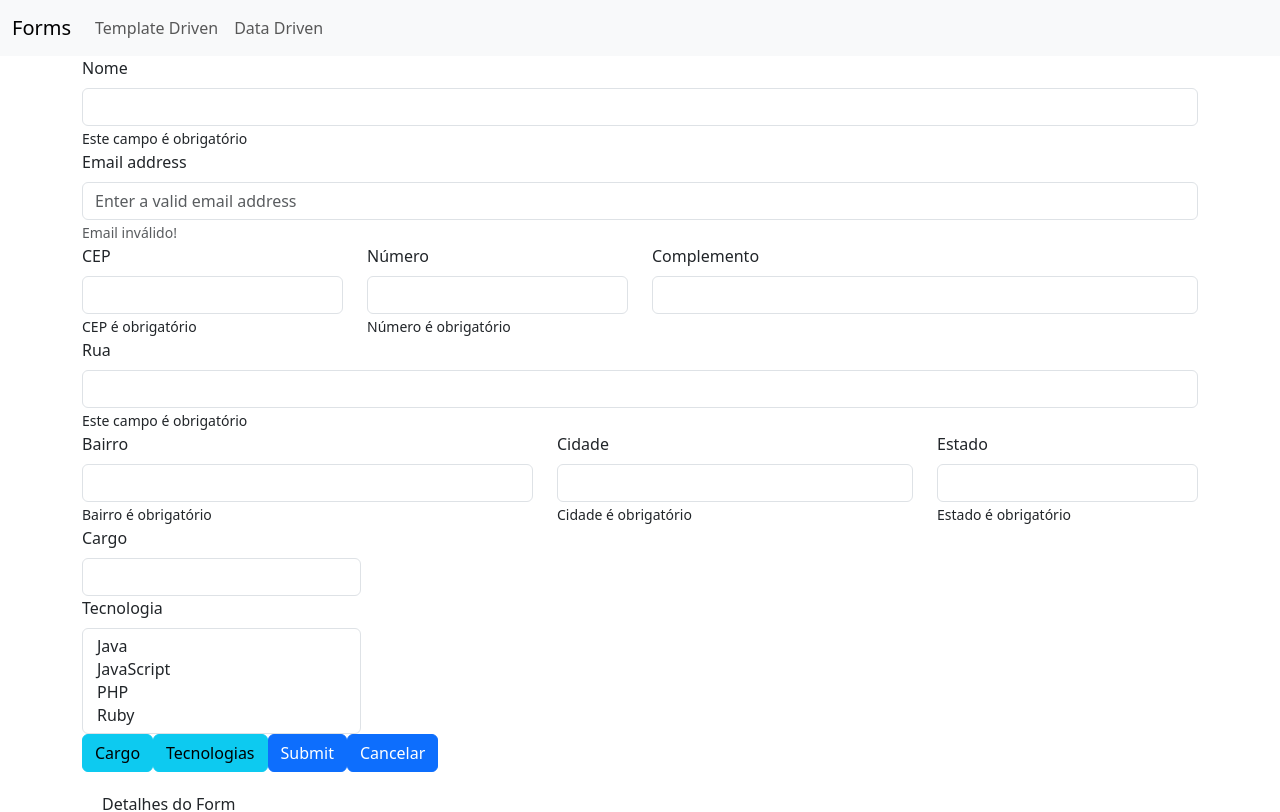
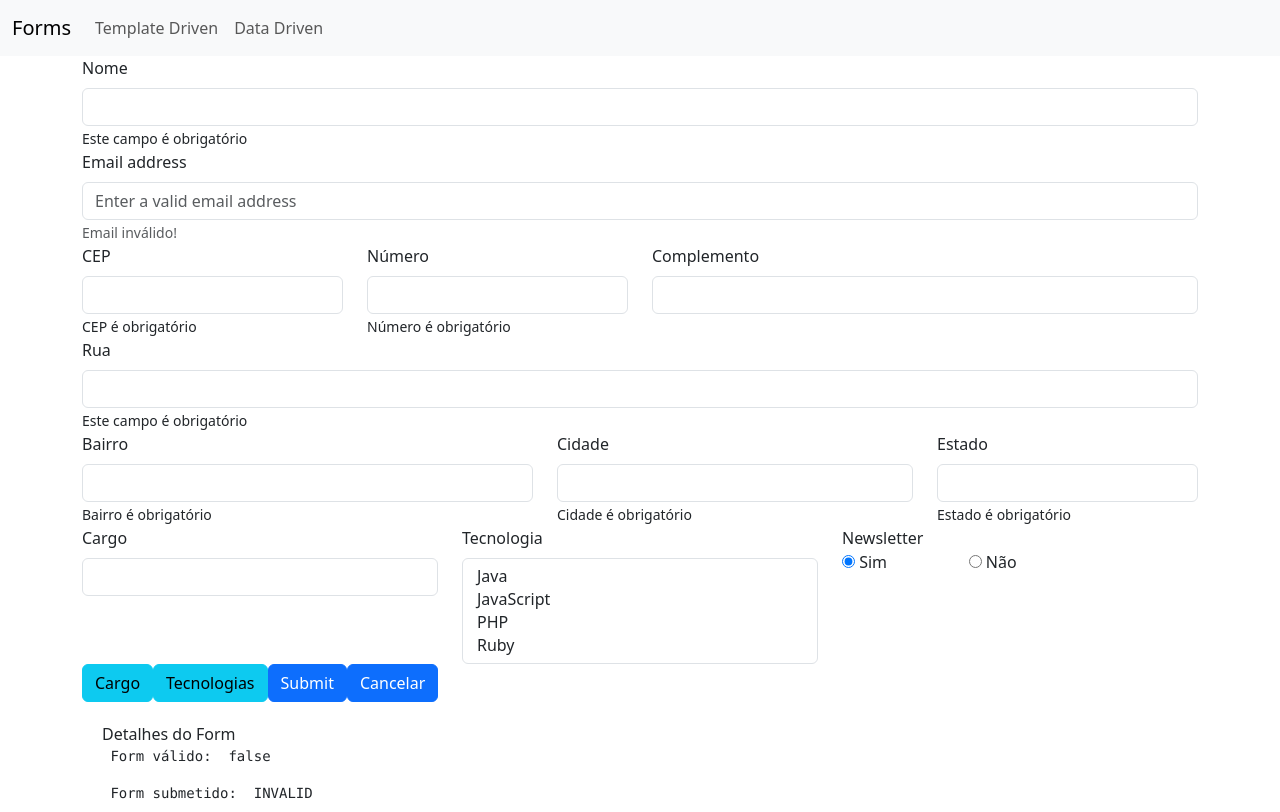
Before and after one commit to rafaeucastro/angular-forms, an Angular app: page /dataForm in a window 1280 px wide. Shown: the top 812 px of the page. Built offline with nearby package versions, Linux system fonts and the light colour scheme.

Commit message:
Adicionado radio button

```diff
--- a/src/app/data-form/data-form.component.html
+++ b/src/app/data-form/data-form.component.html
@@ -73,18 +73,28 @@
         </div>
     </div>
 
-    <div class="form-group">
-        <div class="col-sm-3">
+    <div class="form-group row">
+        <div class="col-sm-4">
             <label for="cargo" class="form-label">Cargo</label>
             <select id="cargo" formControlName="cargo" class="form-control" [compareWith]="compararCargos">
                 <option *ngFor="let cargo of cargos" [ngValue]="cargo"> {{ cargo.desc }}</option>
             </select>
         </div>
-        <div class="col-sm-3">
+        <div class="col-sm-4">
             <label for="tecnologia" class="form-label">Tecnologia</label>
             <select multiple id="tecnologia" formControlName="tecnologias" class="form-control">
                 <option *ngFor="let tecnologia of tecnologias" [value]="tecnologia.nome"> {{ tecnologia.desc }}</option>
             </select>
+        </div>
+        <div class="col-sm-4">
+            <label for="newsletter" class="control-label">Newsletter</label>
+            <div id="Newsletter" class="row">
+                <div *ngFor="let item of newsletter" class="col-sm-4">
+                    <label class="radio-inline">
+                        <input type="radio" [value]="item.valor" formControlName="newsletter"> {{ item.desc }}
+                    </label>
+                </div>
+            </div>
         </div>
     </div>
 
--- a/src/app/data-form/data-form.component.ts
+++ b/src/app/data-form/data-form.component.ts
@@ -17,6 +17,7 @@ export class DataFormComponent implements OnInit {
   estados: Observable<EstadoBR[]> = new Observable();
   cargos: any[] = [];
   tecnologias: any[] = [];
+  newsletter: any[] = [];
   formulario: FormGroup;
 
   constructor(private formBuilder: FormBuilder,
@@ -46,6 +47,7 @@ export class DataFormComponent implements OnInit {
       }),
       cargo: [null],
       tecnologias: [null],
+      newsletter: ['s'],
     });
 
     console.log(this.formulario);
@@ -55,6 +57,7 @@ export class DataFormComponent implements OnInit {
     this.estados = this.dropdownService.getEstados() as Observable<EstadoBR[]>;
     this.cargos = this.dropdownService.cargos;
     this.tecnologias = this.dropdownService.tecnologias;
+    this.newsletter = this.dropdownService.newsletter;
 
     // this.dropdownService.getEstados().subscribe(response => {
     //   this.estados = response as EstadoBR[];
--- a/src/app/shared/dropdown.service.ts
+++ b/src/app/shared/dropdown.service.ts
@@ -25,4 +25,11 @@ export class DropdownService {
       {nome: 'ruby', desc: 'Ruby'},
     ];
   }
+
+  get newsletter() {
+    return [
+      {valor: 's', desc: 'Sim'},
+      {valor: 'n', desc: 'Não'},
+    ];
+  }
 }
```
